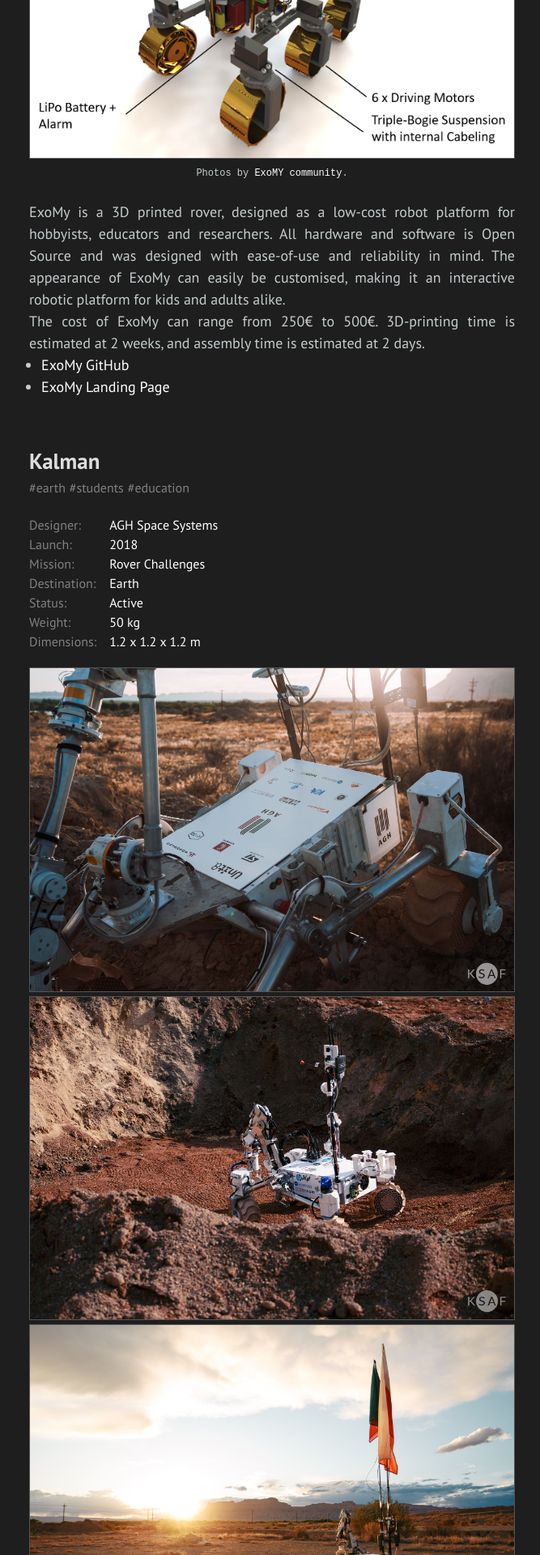
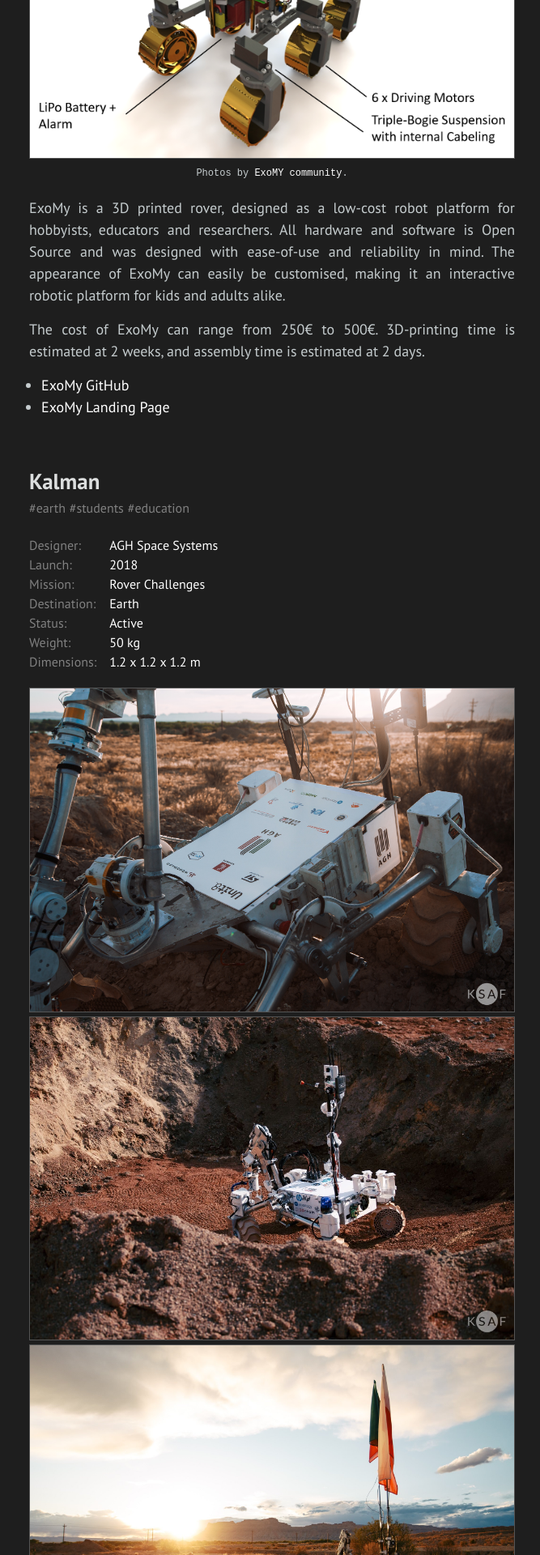
Before and after one commit to dsonyy/awesome-rovers, a Jekyll site: the page built from index.html, in a window 1280 px wide. Shown: the part 1874-3794 px from the top of the page at 81% size, without its empty margins (304-971 px from the left). Built offline with Jekyll 4.4.1, drawn with Linux system fonts in a browser that asks for light colours.

Commit message:
add elements padding for posts

```diff
--- a/_sass/post.scss
+++ b/_sass/post.scss
@@ -25,6 +25,10 @@
   margin-top: 20px;
 }
 
+.post .content > * {
+  margin: 15px 0;
+}
+
 .tags span {
   font-size: 16px;
   color: grey;
```
